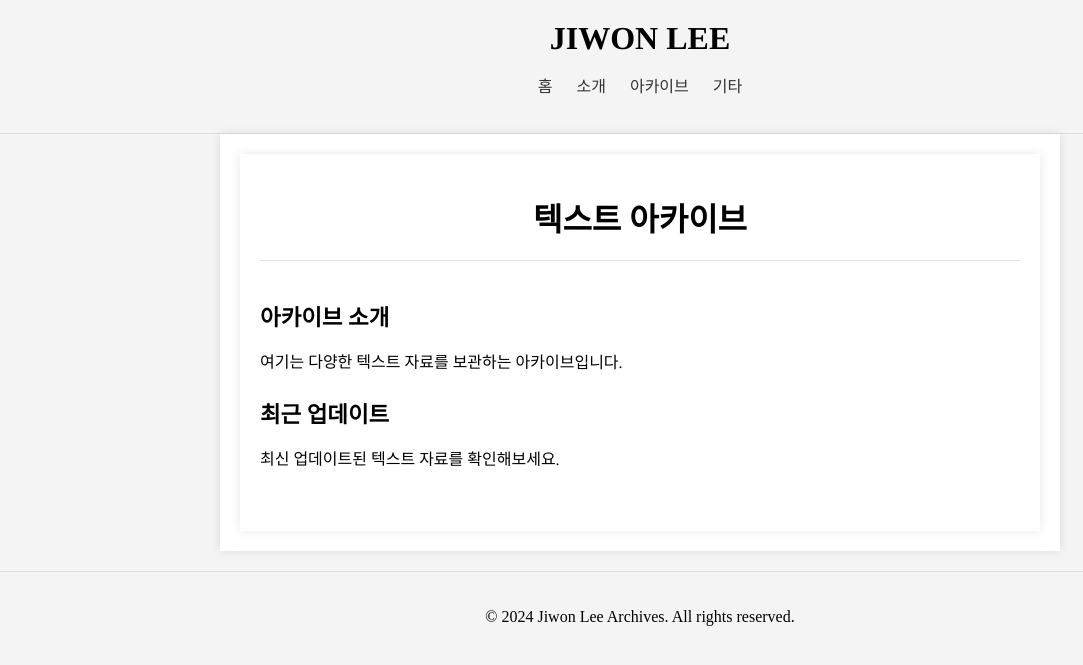
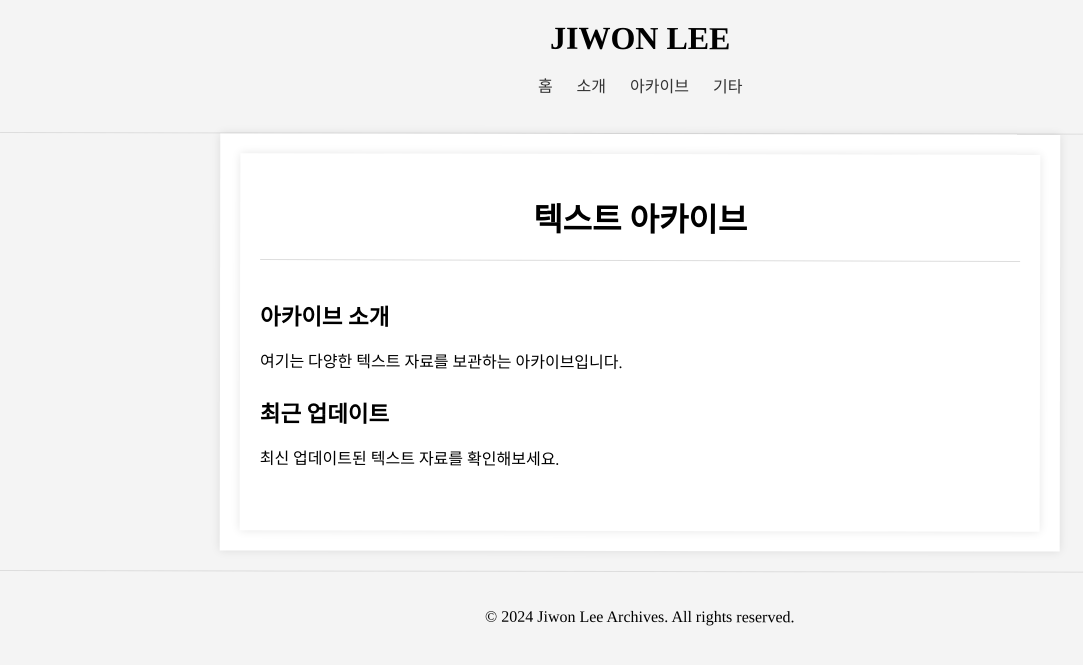
Before and after one commit to LfayeJ/archives, a Jekyll site: the page built from index.html, in a window 1280 px wide. Shown: the top 665 px of the page, without its empty margins (0-1083 px from the left). Built offline with Jekyll 4.4.1, drawn with Linux system fonts in a browser that asks for light colours; some web fonts are replaced.

Commit message:
Update styles.css

```diff
--- a/assets/css/styles.css
+++ b/assets/css/styles.css
@@ -3,6 +3,11 @@
   font-weight: 300;
   font-style: normal;
   src: url('SpoqaHanSansNeo-Regular.ttf') format('truetype');
+}
+
+body, .container, header, header h1, header nav ul, header nav ul li, header nav ul li a,
+.content, .content h2, .content p, footer {
+  transform: rotate(0.04deg);
 }
 
 body {
@@ -20,55 +25,49 @@ body {
   box-shadow: 0 0 10px rgba(0, 0, 0, 0.1);
 }
 
-header {
+header, footer {
   text-align: center;
   padding: 20px 0;
+}
+
+header {
   border-bottom: 1px solid #ddd;
 }
 
 header h1 {
   margin: 0;
   font-size: 2em;
-    transform : rotate(0.04deg);
 }
 
 header nav ul {
   list-style: none;
   padding: 0;
-    transform : rotate(0.04deg);
 }
 
 header nav ul li {
   display: inline;
   margin: 0 10px;
-    transform : rotate(0.04deg);
 }
 
 header nav ul li a {
   text-decoration: none;
   color: #333;
-    transform : rotate(0.04deg);
 }
 
 .content {
   padding: 20px 0;
-    transform : rotate(0.04deg);
 }
 
 .content h2 {
   font-size: 1.4em;
   margin-bottom: 10px;
-    transform : rotate(0.04deg);
 }
 
 .content p {
   line-height: 1.9;
-    transform : rotate(0.04deg);
 }
 
 footer {
-    text-align: center;
-    padding: 20px 0;
   border-top: 1px solid #ddd;
   margin-top: 20px;
 }
```
Lines whose indentation alone changed are shown as unchanged.
